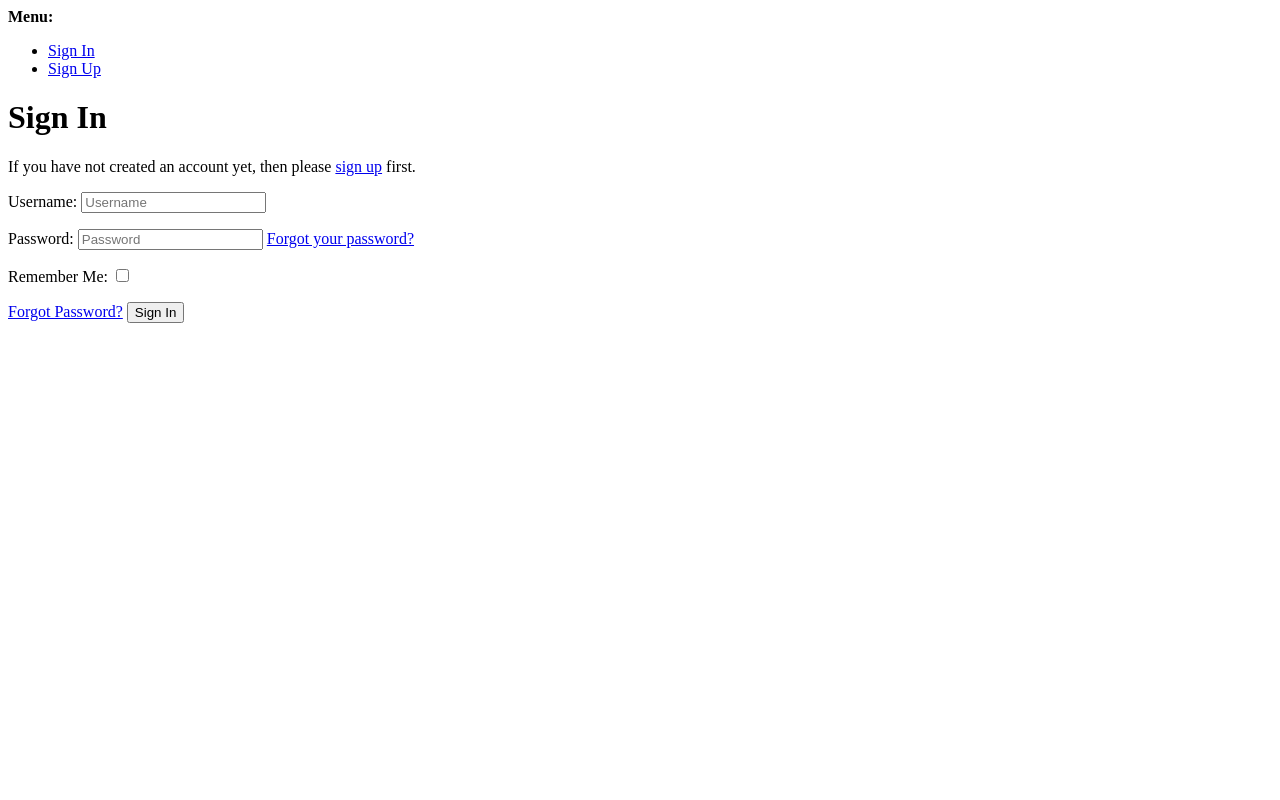
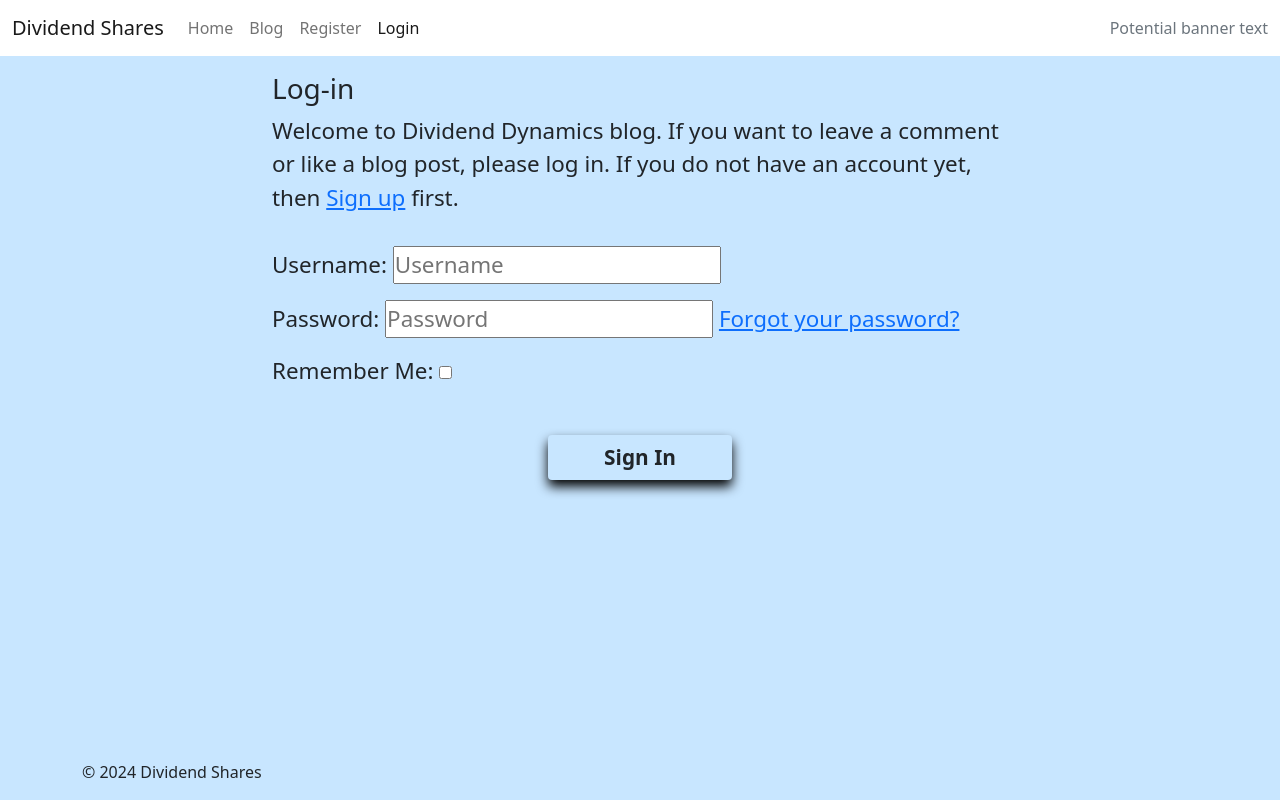
Before and after one commit to Werner-Staeblein/Project-4, a Django app: page /accounts/login/ in a window 1280 px wide. Run offline with Django 4.2, Linux system fonts and the light colour scheme; some libraries are stand-ins or nearby versions.

Commit message:
Style login.html with form.as_p standard

```diff
--- a/templates/account/login.html
+++ b/templates/account/login.html
@@ -1,46 +1,36 @@
-{% extends "account/base.html" %}
+{% extends "base.html" %}
+{% load i18n %}
+{% load static %}
 
-{% load i18n %}
-{% load account socialaccount %}
-
-{% block head_title %}{% trans "Sign In" %}{% endblock head_title %}
+{% block head_title %}{% trans "Sign In" %}{% endblock %}
 
 {% block content %}
 
-<h1>{% trans "Sign In" %}</h1>
+<div class="container">
+    <div class="row">
+        <div class="col-md-8 mt-3 offset-md-2">
+            <h3>{% trans "Log-in" %}</h3>
 
-{% get_providers as socialaccount_providers %}
+            <p>{% blocktrans %}Welcome to Dividend Dynamics blog. If you want to leave a comment or like a blog post, please log in.
+                If you do not have an account yet, then <a class="link" href="{{ signup_url }}">Sign up</a>
+                first.{% endblocktrans %}</p>
+        </div>
+    </div>
 
-{% if socialaccount_providers %}
-<p>{% blocktrans with site.name as site_name %}Please sign in with one
-of your existing third party accounts. Or, <a href="{{ signup_url }}">sign up</a>
-for a {{ site_name }} account and sign in below:{% endblocktrans %}</p>
+    <div class="row">
+      <div class="col-md-8 mt-3 offset-md-2">
+        <form method="POST" action="{% url 'account_login' %}">
+          {% csrf_token %}
+          {{ form.as_p }}
 
-<div class="socialaccount_ballot">
+          {% if redirect_field_value %}
+          <input type="hidden" name="{{ redirect_field_name }}" value="{{ redirect_field_value }}" />
+          {% endif %}
 
-  <ul class="socialaccount_providers">
-    {% include "socialaccount/snippets/provider_list.html" with process="login" %}
-  </ul>
-
-  <div class="login-or">{% trans 'or' %}</div>
-
+        <button class="btn landing-btn mt-5 d-block mx-auto w-25" type="submit">{% trans "Sign In" %}</button>
+        </form>
+    </div>
+  </div>
 </div>
 
-{% include "socialaccount/snippets/login_extra.html" %}
-
-{% else %}
-<p>{% blocktrans %}If you have not created an account yet, then please
-<a href="{{ signup_url }}">sign up</a> first.{% endblocktrans %}</p>
-{% endif %}
-
-<form class="login" method="POST" action="{% url 'account_login' %}">
-  {% csrf_token %}
-  {{ form.as_p }}
-  {% if redirect_field_value %}
-  <input type="hidden" name="{{ redirect_field_name }}" value="{{ redirect_field_value }}" />
-  {% endif %}
-  <a class="button secondaryAction" href="{% url 'account_reset_password' %}">{% trans "Forgot Password?" %}</a>
-  <button class="primaryAction" type="submit">{% trans "Sign In" %}</button>
-</form>
-
-{% endblock content %}
+{% endblock %}
```
Also changed, not shown: static/css/style.css (line endings or trailing spaces).
